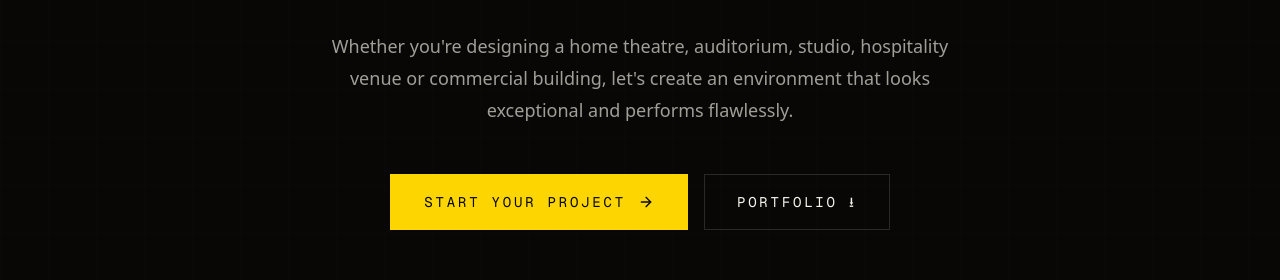
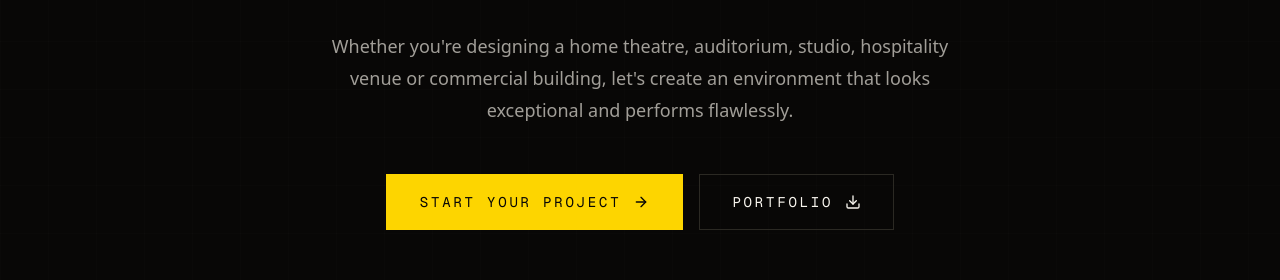
Before and after one commit to rinzl3er/WebsiteWIP, a Next.js app: page / in a window 1280 px wide. Shown: the part 3617-3897 px from the top of the page. Built offline with nearby package versions, Linux system fonts and the light colour scheme.

Commit message:
replaced download button icon

```diff
--- a/app/page.tsx
+++ b/app/page.tsx
@@ -12,6 +12,7 @@ import {
   Volume2,
   Armchair,
 } from "lucide-react";
+import { LuDownload } from "react-icons/lu";
 
 import { SiteLayout } from "@/components/shared/site-layout";
 import { TrustedBy } from "@/components/shared/trusted-by";
@@ -385,9 +386,10 @@ export default function Home() {
             <a
               href="/company-portfolio.pdf"
               download
-              className="inline-flex items-center border border-border px-8 py-4 font-mono text-sm uppercase tracking-[0.2em] transition-colors hover:border-primary hover:text-primary"
+              className="group inline-flex items-center gap-3 border border-border px-8 py-4 font-mono text-sm uppercase tracking-[0.2em] transition-colors hover:border-primary hover:text-primary"
             >
-              PORTFOLIO ⭳
+              PORTFOLIO
+              <LuDownload className="h-4 w-4 transition-transform group-hover:translate-y-1" />
             </a>
 
           </div>
```
